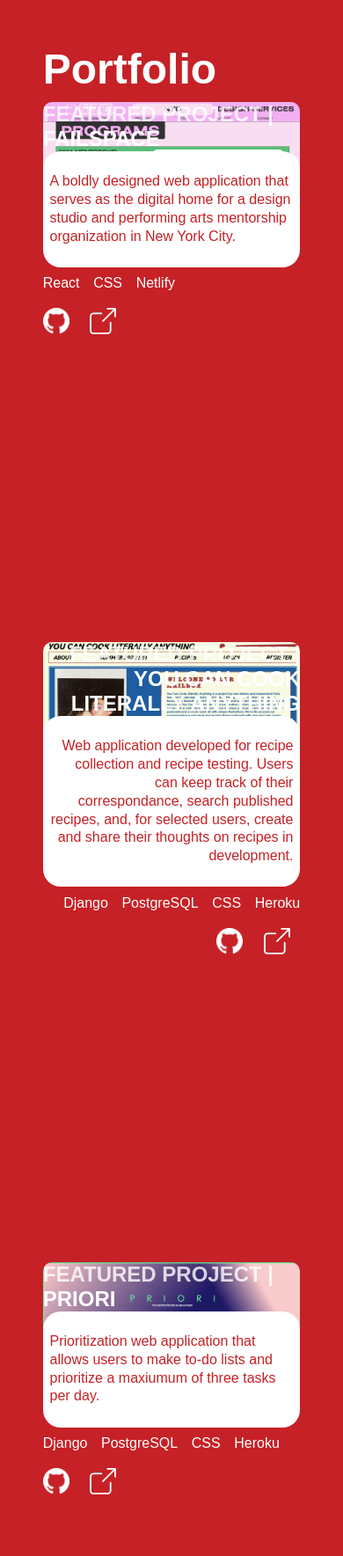
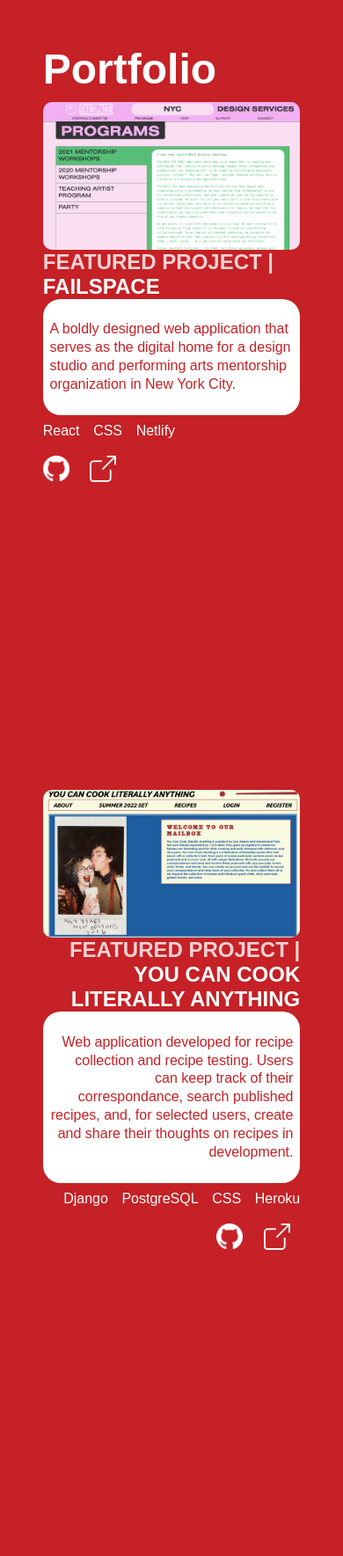
Before and after one commit to ampersand-paris/ampersand-paris-website, a React (Create React App) app: page /se in a window 390 px wide. Shown: the part 2394-4163 px from the top of the page at 88% size. Built offline with nearby package versions, Linux system fonts and the light colour scheme; the HTML template or start-up script is replaced by a standard one; a web font is replaced by a local one.

Commit message:
portfolio mobile

```diff
--- a/src/Portfolio/Components/Portfolio.js
+++ b/src/Portfolio/Components/Portfolio.js
@@ -15,7 +15,7 @@ const Portfolio = () => {
             <div className="red-border border-radius text-padding seventy-five">
                 <h1 className="white no-space">Portfolio</h1>
             </div>
-            <div className="seventy-five relative">
+            <div className="seventy-five relative mobile-flex mobile-column-reverse">
                 <div className="portfolio-text relative z-index-100">
                     <h3 className="white portfolio-title"><span className="opacity-80">Featured Project |</span> FAILSPACE</h3>
                     <div className="bg-white  border-radius text-padding">
@@ -31,12 +31,12 @@ const Portfolio = () => {
                         <a href="https://failspacenyc.com"><img className="icon icon-padding" src="./Images/ExternalLink.png" /></a>
                     </div>
                 </div>
-                <div style={{ backgroundImage: `url(${failspaceBackground})` }} className="portfolio-image absolute right" id="failspace">
+                <div style={{ backgroundImage: `url(${failspaceBackground})` }} className="portfolio-image absolute mobile-relative right" id="failspace">
                     <div className="portfolio-image-overlay">
                     </div>
                 </div>
             </div>
-            <div className="seventy-five relative top-padding flex flex-end">
+            <div className="seventy-five relative top-padding flex flex-end mobile-flex mobile-column-reverse">
                 <div className="portfolio-text relative z-index-100">
                     <h3 className="white portfolio-title txt-al-right"><span className="opacity-80">Featured Project |<br></br></span> You Can Cook Literally Anything</h3>
                     <div className="bg-white border-radius text-padding">
@@ -53,12 +53,12 @@ const Portfolio = () => {
                         <a href="https://ycclav2.herokuapp.com/"><img className="icon icon-padding" src="./Images/ExternalLink.png" /></a>
                     </div>
                 </div>
-                <div style={{ backgroundImage: `url(${YCCLABackground})` }} className="portfolio-image absolute left" id="failspace">
+                <div style={{ backgroundImage: `url(${YCCLABackground})` }} className="portfolio-image absolute mobile-relative left" id="failspace">
                     <div className="portfolio-image-overlay">
                     </div>
                 </div>
             </div>
-            <div className="seventy-five relative top-padding">
+            <div className="seventy-five relative top-padding mobile-flex mobile-column-reverse">
                 <div className="portfolio-text relative z-index-100">
                     <h3 className="white portfolio-title"><span className="opacity-80">Featured Project |</span> PRIORI</h3>
                     <div className="bg-white  border-radius text-padding">
@@ -75,13 +75,13 @@ const Portfolio = () => {
                         <a href="https://ycclav2.herokuapp.com/"><img className="icon icon-padding" src="./Images/ExternalLink.png" /></a>
                     </div>
                 </div>
-                <div style={{ backgroundImage: `url(${PRIORIBackground})` }} className="portfolio-image absolute right" id="failspace">
+                <div style={{ backgroundImage: `url(${PRIORIBackground})` }} className="portfolio-image absolute mobile-relative right" id="failspace">
                     <div className="portfolio-image-overlay">
 
                     </div>
                 </div>
             </div>
-            <div className="seventy-five relative top-padding flex flex-end">
+            <div className="seventy-five relative top-padding flex flex-end mobile-flex mobile-column-reverse">
                 <div className="portfolio-text relative z-index-100">
                     <h3 className="white portfolio-title txt-al-right"><span className="opacity-80">Featured Project |</span> Reaxion</h3>
                     <div className="bg-white border-radius text-padding">
@@ -96,12 +96,12 @@ const Portfolio = () => {
                         <a href="https://github.com/robyngoodner/Reaxion"><img className="icon icon-padding-first" src="./Images/GitHub.png" /></a>
                     </div>
                 </div>
-                <div style={{ backgroundImage: `url(${reaxionBackground})` }} className="portfolio-image absolute left" id="failspace">
+                <div style={{ backgroundImage: `url(${reaxionBackground})` }} className="portfolio-image absolute mobile-relative left" id="failspace">
                     <div className="portfolio-image-overlay">
                     </div>
                 </div>
             </div>
-            <div className="seventy-five relative top-padding">
+            <div className="seventy-five relative top-padding mobile-flex mobile-column-reverse">
                 <div className="portfolio-text relative z-index-100">
                     <h3 className="white portfolio-title"><span className="opacity-80">Featured Project |</span> BUNBUNS</h3>
                     <div className="bg-white  border-radius text-padding">
@@ -119,7 +119,7 @@ const Portfolio = () => {
                         <a href="https://bunbun-seirfx119.herokuapp.com/"><img className="icon icon-padding" src="./Images/ExternalLink.png" /></a>
                     </div>
                 </div>
-                <div style={{ backgroundImage: `url(${bunbunsBackground})` }} className="portfolio-image absolute right" id="failspace">
+                <div style={{ backgroundImage: `url(${bunbunsBackground})` }} className="portfolio-image absolute mobile-relative right" id="failspace">
                     <div className="portfolio-image-overlay">
 
                     </div>
```
